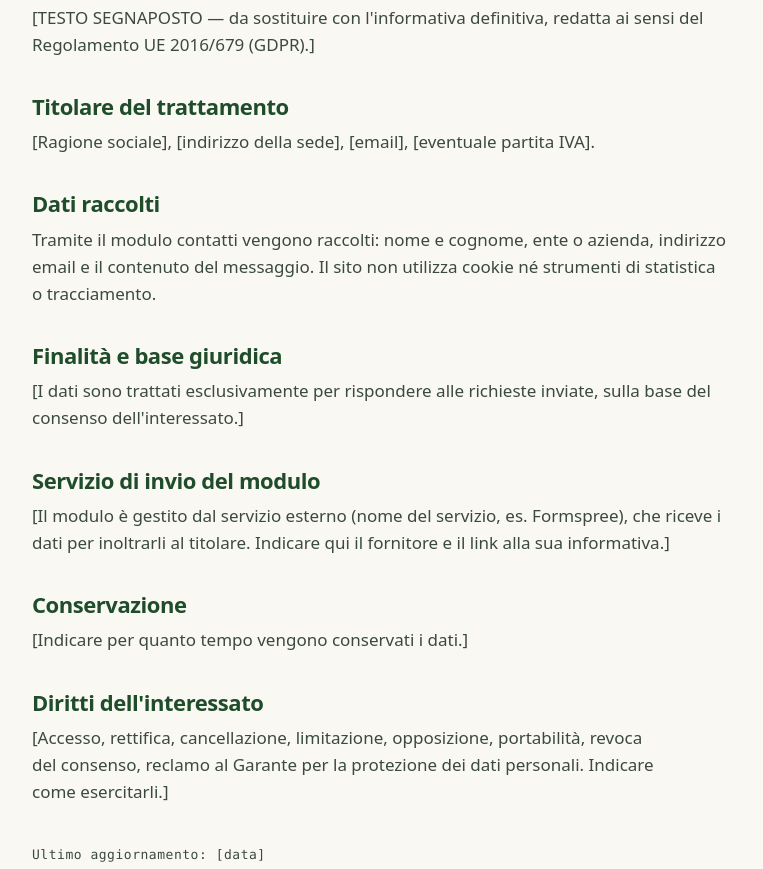
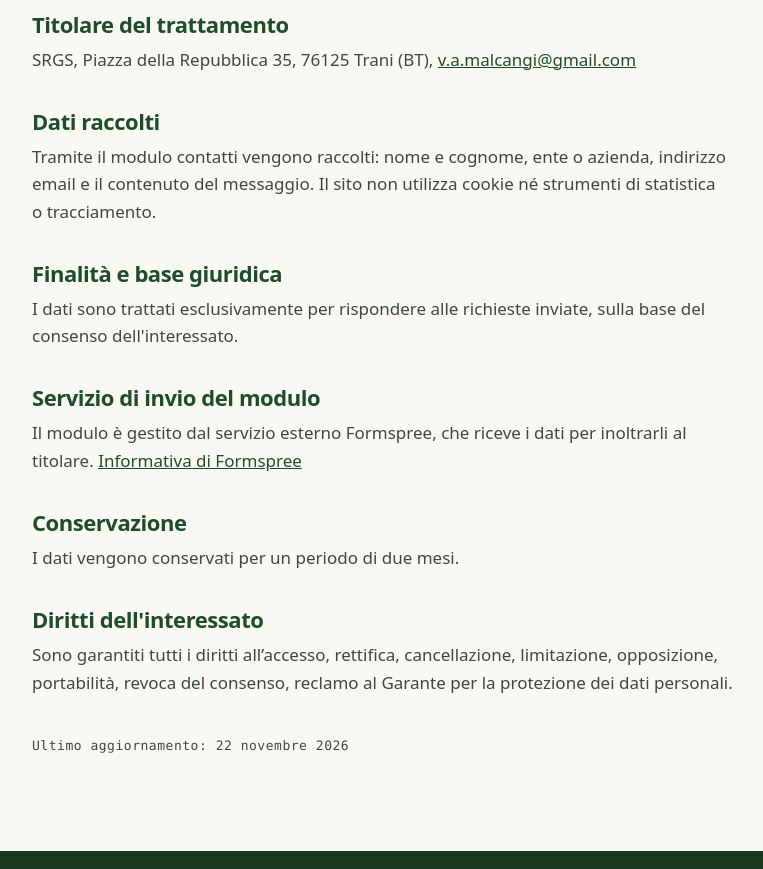
Before and after one commit to vittoriomalcangi/SRGS, a plain HTML site: page privacy.html in a window 1280 px wide. Shown: the part 240-1109 px from the top of the page, without its empty margins (256-1019 px from the left). Drawn offline with Linux system fonts and the light colour scheme; a web font is replaced by a local one.

Commit message:
Add files via upload

```diff
--- a/privacy.html
+++ b/privacy.html
@@ -22,27 +22,25 @@
     <p class="mono label">Documento</p>
     <h1>Informativa sulla privacy</h1>
 
-    <p>[TESTO SEGNAPOSTO — da sostituire con l'informativa definitiva, redatta ai sensi del Regolamento UE 2016/679 (GDPR).]</p>
-
     <h2>Titolare del trattamento</h2>
-    <p>[Ragione sociale], [indirizzo della sede], [email], [eventuale partita IVA].</p>
+    <p>SRGS, Piazza della Repubblica 35, 76125 Trani (BT), <a href="mailto:v.a.malcangi@gmail.com">v.a.malcangi@gmail.com</a></p>
 
     <h2>Dati raccolti</h2>
     <p>Tramite il modulo contatti vengono raccolti: nome e cognome, ente o azienda, indirizzo email e il contenuto del messaggio. Il sito non utilizza cookie né strumenti di statistica o tracciamento.</p>
 
     <h2>Finalità e base giuridica</h2>
-    <p>[I dati sono trattati esclusivamente per rispondere alle richieste inviate, sulla base del consenso dell'interessato.]</p>
+    <p>I dati sono trattati esclusivamente per rispondere alle richieste inviate, sulla base del consenso dell'interessato.</p>
 
     <h2>Servizio di invio del modulo</h2>
-    <p>[Il modulo è gestito dal servizio esterno (nome del servizio, es. Formspree), che riceve i dati per inoltrarli al titolare. Indicare qui il fornitore e il link alla sua informativa.]</p>
+    <p>Il modulo è gestito dal servizio esterno Formspree, che riceve i dati per inoltrarli al titolare. <a href="https://formspree.io/legal/privacy-policy/" target="_blank" rel="noopener">Informativa di Formspree</a></p>
 
     <h2>Conservazione</h2>
-    <p>[Indicare per quanto tempo vengono conservati i dati.]</p>
+    <p>I dati vengono conservati per un periodo di due mesi.</p>
 
     <h2>Diritti dell'interessato</h2>
-    <p>[Accesso, rettifica, cancellazione, limitazione, opposizione, portabilità, revoca del consenso, reclamo al Garante per la protezione dei dati personali. Indicare come esercitarli.]</p>
+    <p>Sono garantiti tutti i diritti all’accesso, rettifica, cancellazione, limitazione, opposizione, portabilità, revoca del consenso, reclamo al Garante per la protezione dei dati personali.</p>
 
-    <p class="mono" style="margin-top:40px">Ultimo aggiornamento: [data]</p>
+    <p class="mono" style="margin-top:40px">Ultimo aggiornamento: 22 novembre 2026</p>
   </div>
 </main>
 
```
